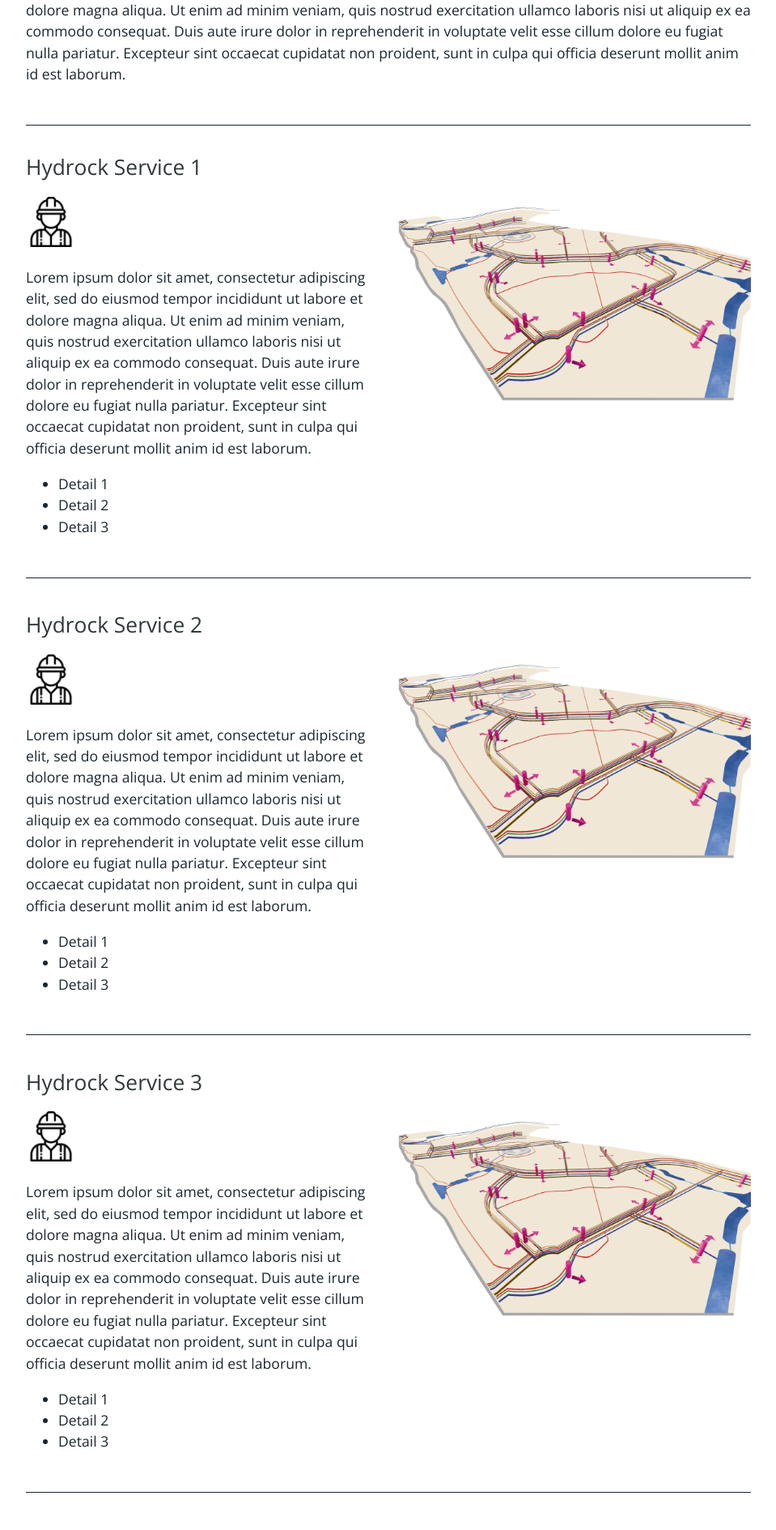
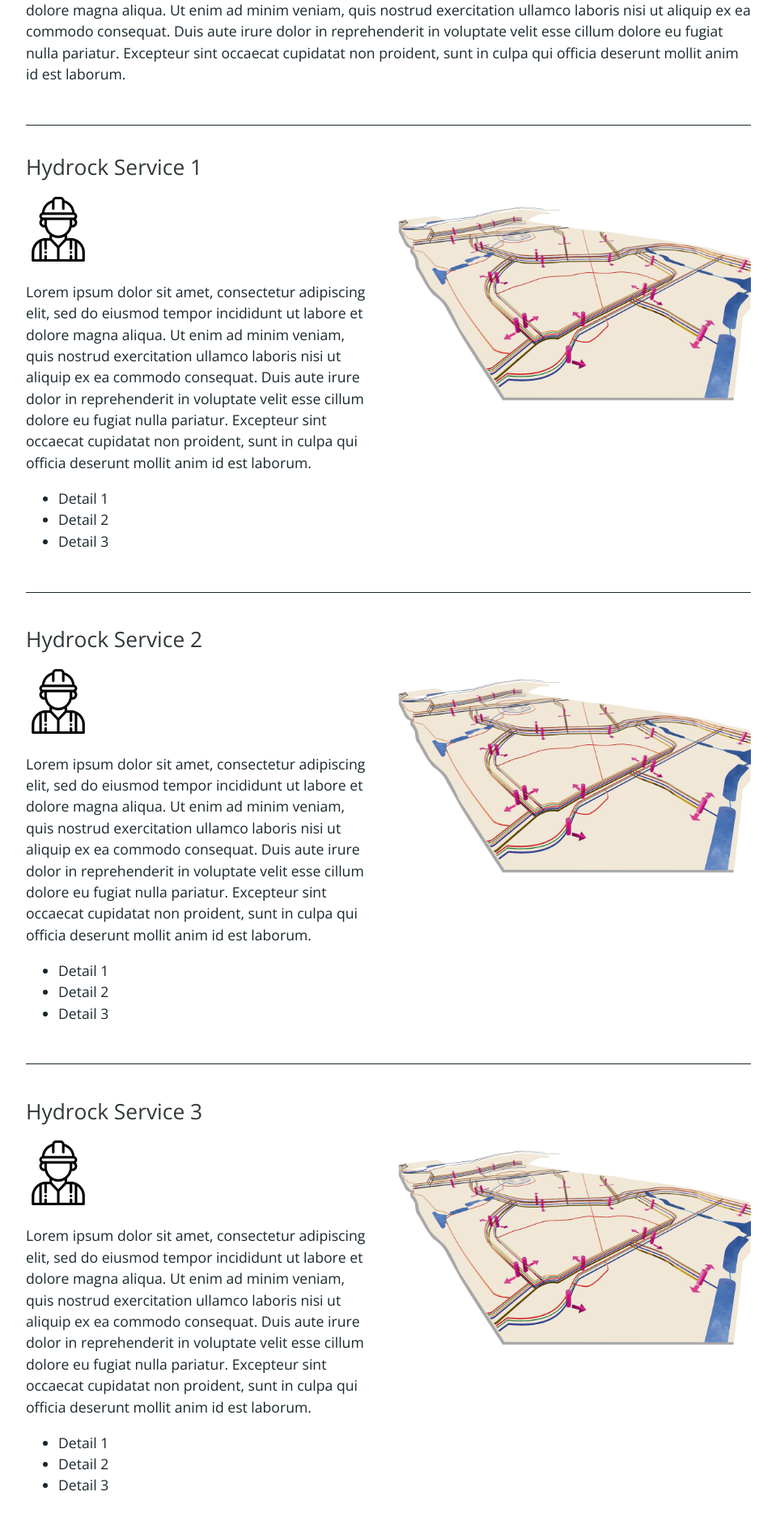
Before and after one commit to HydrockEngineering/DigitalMasterPlanning, a Jekyll site: the page built from index.md, in a window 1280 px wide. Shown: the part 515-2404 px from the top of the page at 81% size, without its empty margins (160-1119 px from the left). Built offline with Jekyll 4.4.1, drawn with Linux system fonts in a browser that asks for light colours; our own code applies the rules of GitHub Pages for plain Markdown files; the repository's description, which GitHub fills in, is left out.

Commit message:
Update jekyll-theme-cayman.scss

```diff
--- a/_sass/jekyll-theme-cayman.scss
+++ b/_sass/jekyll-theme-cayman.scss
@@ -431,6 +431,8 @@ a {
   color: $body-text-color;
   text-align:left;
 
+ h2 {margin-bottom: 2rem;}
+
   @include small {
     float:none;
     width:100%;margin-bottom:30px;
@@ -450,8 +452,8 @@ a {
 
 .icon {
   img {
-    width:62px;
-    height:62px;
+    width:80px;
+    height:80px;
   }
 }
 
```
